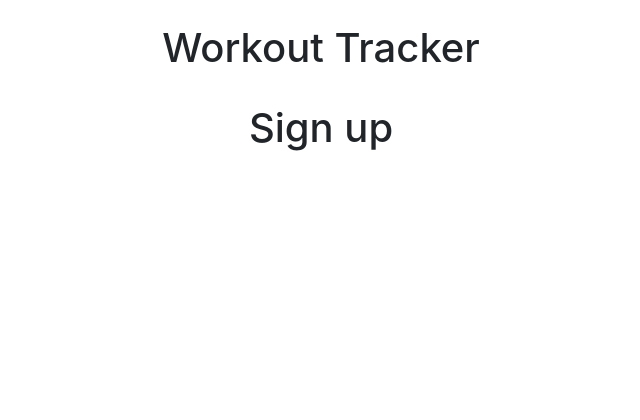
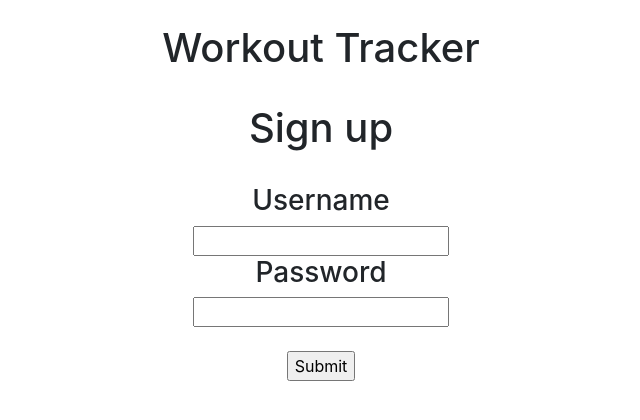
Before and after one commit to dezerey11/project3_frontend, a React (Create React App) app: page /signup in a window 1280 px wide. Shown: the top 420 px of the page, without its empty margins (319-959 px from the left). Built offline with nearby package versions, Linux system fonts and the light colour scheme.

Commit message:
adds sign up form

```diff
--- a/src/pages/Signup.js
+++ b/src/pages/Signup.js
@@ -5,11 +5,28 @@ const Signup = (props) => {
         const {gState, setGState} = React.useContext(GlobalCtx)
         const {url} = gState
 
-        // const [form, setForm] = React.useState(blank);
+        const [form, setForm] = React.useState({
+            username: "",
+            password: ""
+        });
+        const handleChange = (event) => {
+            setForm({...form, [event.target.name]: event.target.value})
+        }
 
     return (
         <div>
             <h1>Sign up</h1>
+            <br />
+            <form>
+                <h3>Username</h3>
+                <input type="text" name="username" value={form.username} onChange={handleChange} />
+                <h3>Password</h3>
+                <input type="password" name="password" value={form.password} onChange={handleChange} />
+                <br/>
+                <br/>
+                <input type="submit" name="signup" />
+
+            </form>
         </div>
     )
 }
```
